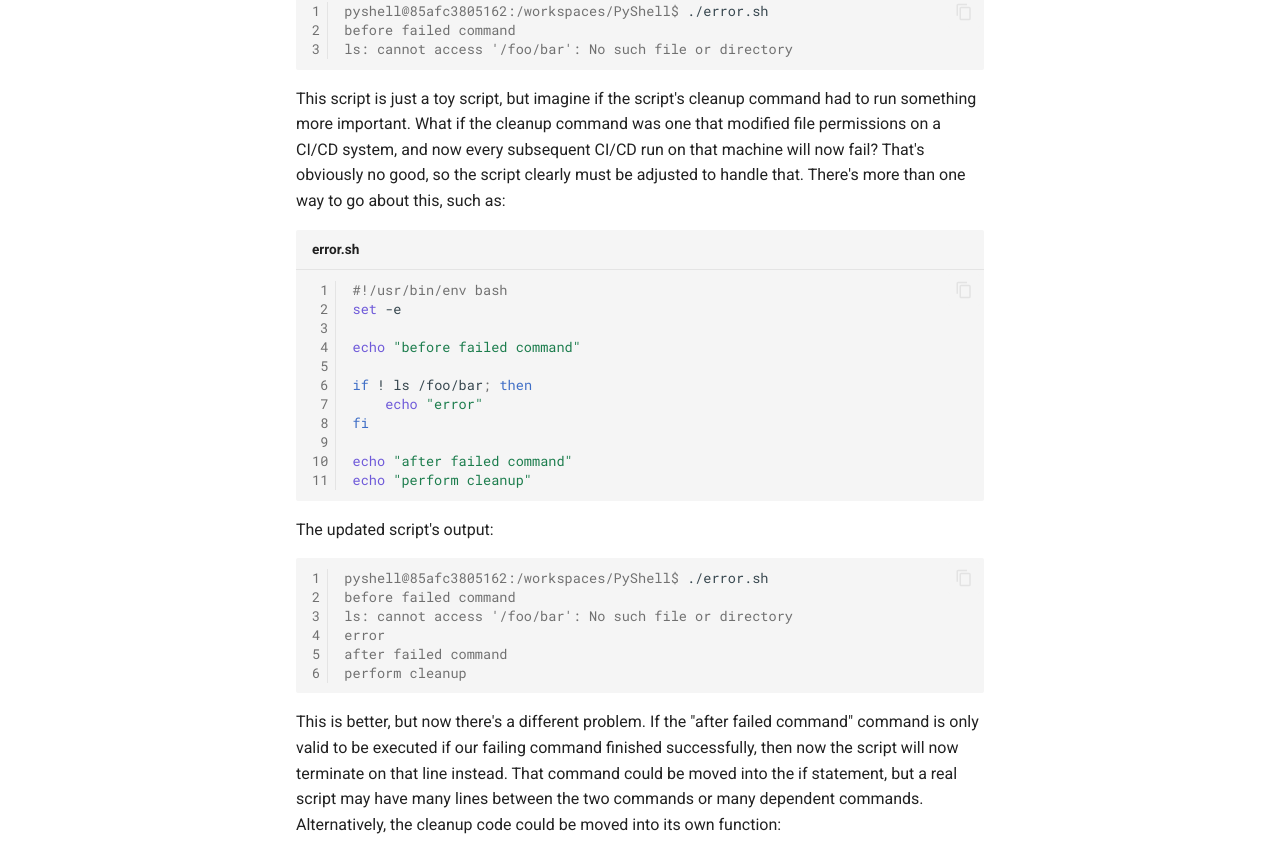
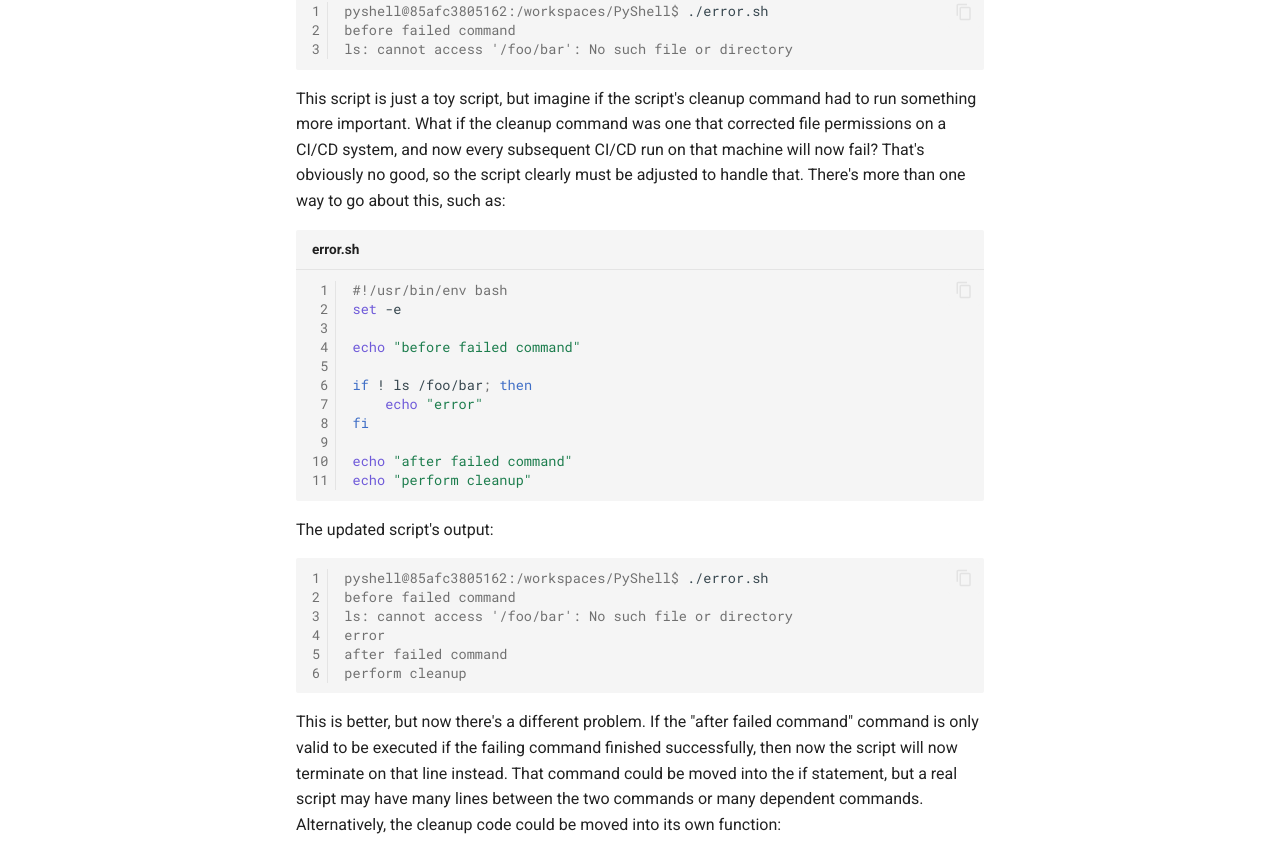
Before and after one commit to zkWildfire/PyShell, an MkDocs documentation site: the page built from docs/motivation.md, in a window 1280 px wide and 1400 px high, scrolled down 3603 px. Shown: the part 171-1017 px from the top of the window. Built offline with MkDocs 1.6.1 and Material for MkDocs 9.7.7, drawn with Linux system fonts in a browser that asks for light colours; comment, search, counter and statistics services are not loaded; some of the changed text lies outside the part shown.

Commit message:
Revise wording, minor grammatical changes

````diff
--- a/docs/motivation.md
+++ b/docs/motivation.md
@@ -165,7 +163,7 @@ ls: cannot access '/foo/bar': No such file or directory
 
 This script is just a toy script, but imagine if the script's cleanup command
 had to run something more important. What if the cleanup command was one that
-modified file permissions on a CI/CD system, and now every subsequent CI/CD
+corrected file permissions on a CI/CD system, and now every subsequent CI/CD
 run on that machine will now fail? That's obviously no good, so the script
 clearly must be adjusted to handle that. There's more than one way to go about
 this, such as:
@@ -194,7 +192,7 @@ perform cleanup
 ```
 
 This is better, but now there's a different problem. If the "after failed
-command" command is only valid to be executed if our failing command finished
+command" command is only valid to be executed if the failing command finished
 successfully, then now the script will now terminate on that line instead.
 That command could be moved into the if statement, but a real script may have
 many lines between the two commands or many dependent commands. Alternatively,
````
Also changed, not shown: other parts of docs/motivation.md (+12 -13 lines).
